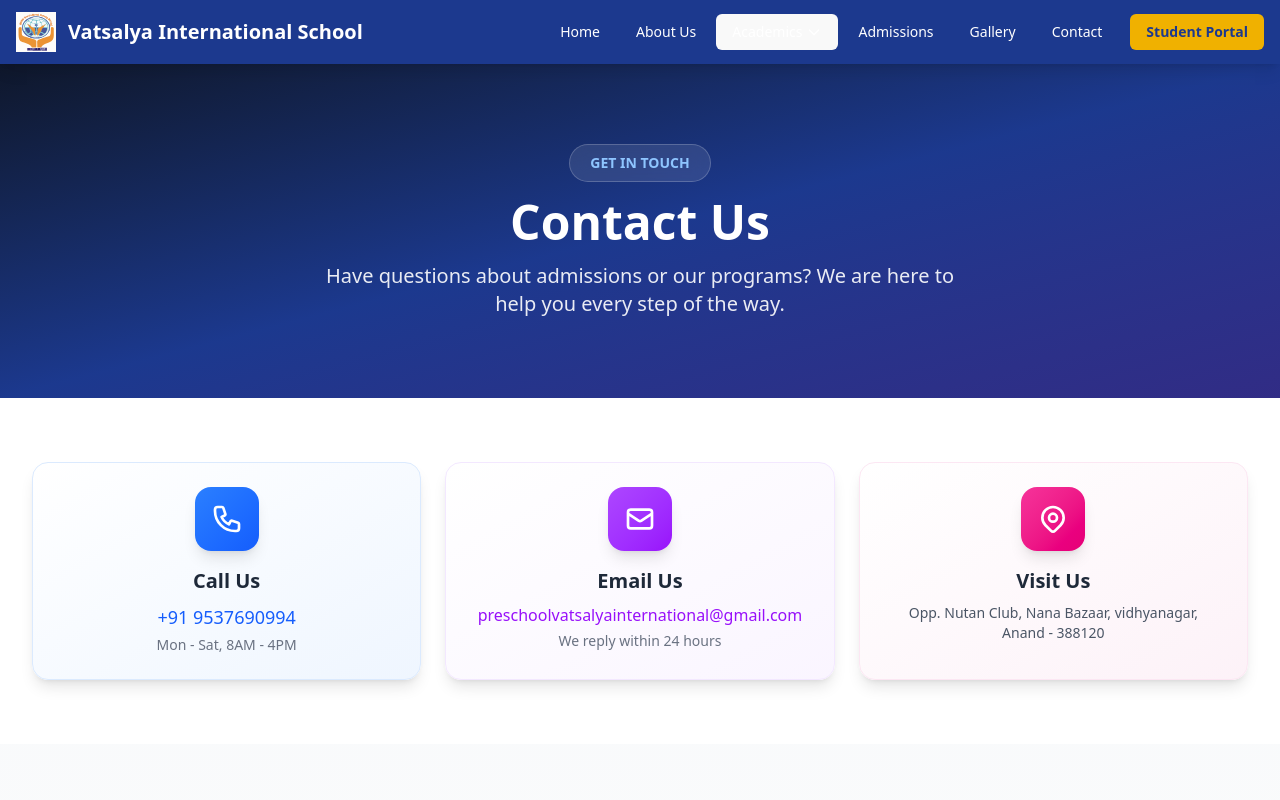
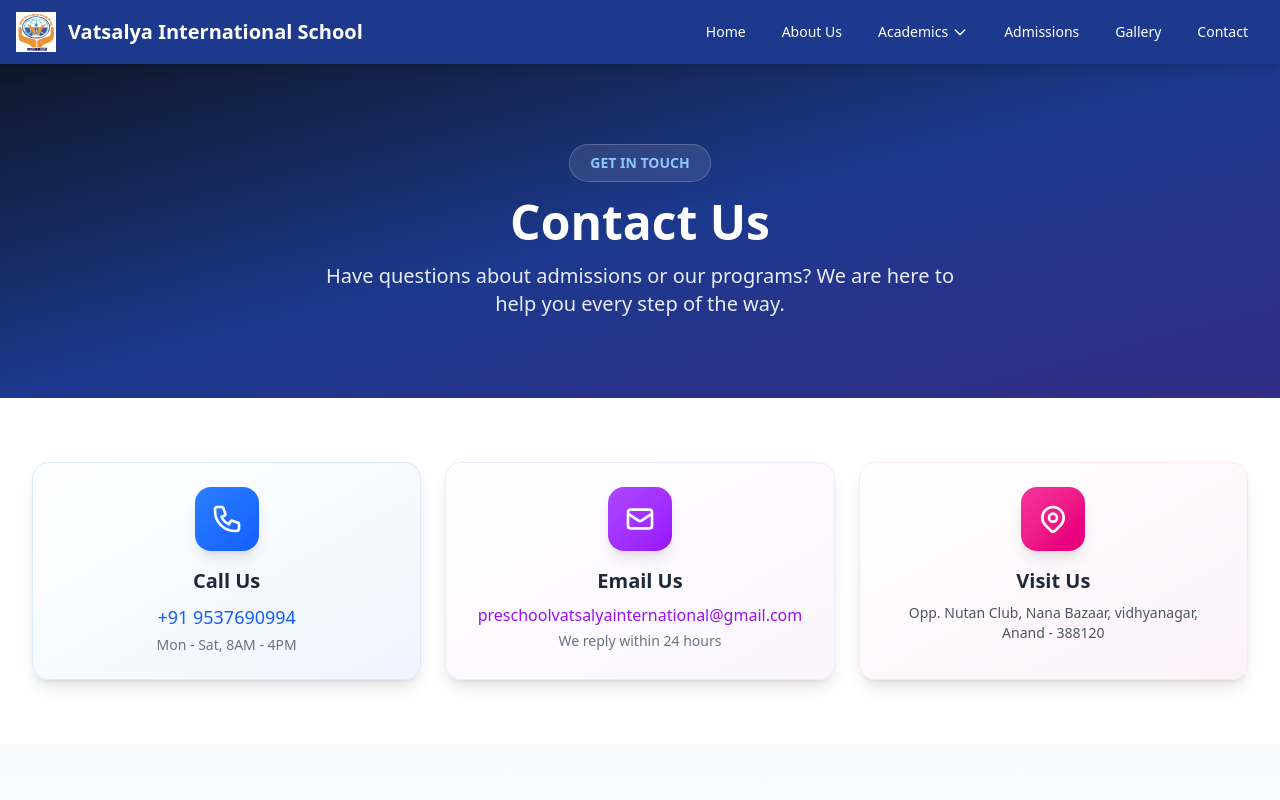
Before and after one commit to ViVeKSoNi588/schoolweb, a React (Vite) app: page /contact in a window 1280 px wide. Shown: the top 800 px of the page. Built offline with nearby package versions, Linux system fonts and the light colour scheme.

Commit message:
mobile ui fix

```diff
--- a/src/Components/nav.jsx
+++ b/src/Components/nav.jsx
@@ -9,7 +9,7 @@
     <nav className="bg-blue-900 shadow-lg w-full relative z-50">
       <div className="w-full px-4">
         <div className="flex justify-between h-16">
-          {}
+          { }
           <div className="flex items-center">
             <a href="/" className="flex items-center space-x-3">
               <img
@@ -88,12 +88,7 @@
             >
               Contact
             </a>
-            <a
-              href="/portal"
-              className="bg-yellow-500 hover:bg-yellow-600 text-blue-900 px-4 py-2 rounded-md text-sm font-bold ml-2 transition-colors"
-            >
-              Student Portal
-            </a>
+            {/* Student Portal link removed as per user request */}
           </div>
 
           {/* Mobile menu button */}
@@ -137,7 +132,7 @@
             <div>
               <button
                 onClick={() => setMobileAcademicOpen(!mobileAcademicOpen)}
-                className="text-white hover:bg-blue-700 w-full px-3 py-2 rounded-md text-base font-medium flex items-center justify-between"
+                className="text-white hover:bg-blue-700 w-full px-3 py-2 rounded-md text-base font-medium flex items-center justify-center gap-1"
               >
                 Academics
                 <svg className={`w-4 h-4 transition-transform ${mobileAcademicOpen ? 'rotate-180' : ''}`} fill="none" stroke="currentColor" viewBox="0 0 24 24">
@@ -147,13 +142,13 @@
               {mobileAcademicOpen && (
                 <div className="bg-blue-900 rounded-md ml-4 mt-1 space-y-1">
                   <a href="/preprimary" className="text-blue-200 hover:text-white hover:bg-blue-700 block px-3 py-2 rounded-md text-sm">
-                    💒 Pre-Primary
+                    Pre-Primary
                   </a>
                   <a href="/academics/curriculum" className="text-blue-200 hover:text-white hover:bg-blue-700 block px-3 py-2 rounded-md text-sm">
-                    📚 Curriculum
+                    Curriculum
                   </a>
                   <a href="/academics/annual-fixture" className="text-blue-200 hover:text-white hover:bg-blue-700 block px-3 py-2 rounded-md text-sm">
-                    📅 Annual Fixture
+                    Annual Fixture
                   </a>
                 </div>
               )}
@@ -176,12 +171,7 @@
             >
               Contact
             </a>
-            <a
-              href="/portal"
-              className="bg-yellow-500 hover:bg-yellow-600 text-blue-900 block px-3 py-2 rounded-md text-base font-bold mt-2"
-            >
-              Student Portal
-            </a>
+            {/* Student Portal link removed from mobile menu */}
           </div>
         </div>
       )}
--- a/src/index.css
+++ b/src/index.css
@@ -19,7 +19,7 @@
   a:hover {
     color: #747bff;
   }
-  button {
+  /* button {
     background-color: #f9f9f9;
-  }
+  } */
 }
```
